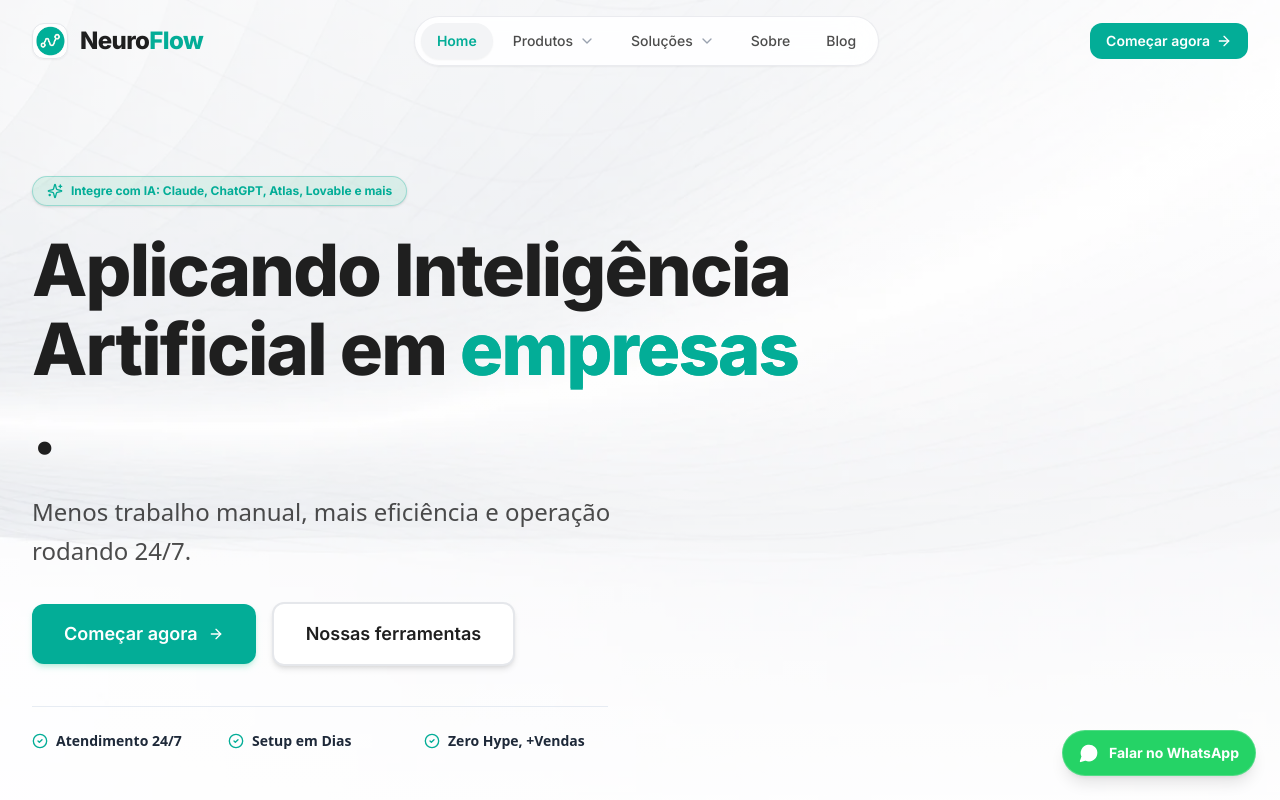
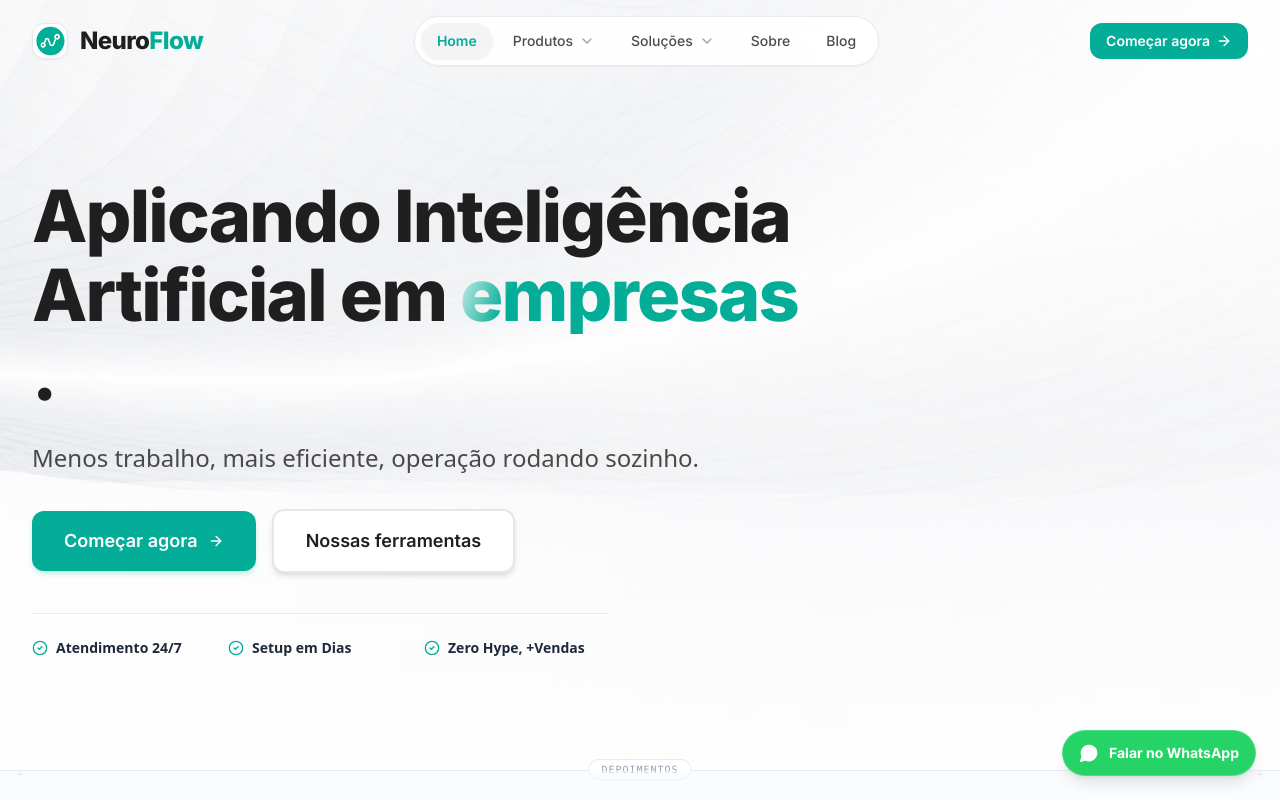
Before and after one commit to gdeschampss/neuroflowWebsite, a Next.js app: page / in a window 1280 px wide. Shown: the top 800 px of the page. Built offline with nearby package versions, Linux system fonts and the light colour scheme; a web font is replaced by a local one.

Commit message:
feat: add text-shimmer light sweep animation to 'empresas' in Hero section H1

```diff
--- a/app/globals.css
+++ b/app/globals.css
@@ -91,6 +91,33 @@
   }
 }
 
+/* Text Shimmer Effect (Inspired by @ibelick/components/text-shimmer) */
+@keyframes textShimmer {
+  0% {
+    background-position: 150% 0;
+  }
+  100% {
+    background-position: -150% 0;
+  }
+}
+
+.text-shimmer {
+  background: linear-gradient(
+    110deg,
+    #03AD97 0%,
+    #03AD97 40%,
+    #ffffff 50%,
+    #03AD97 60%,
+    #03AD97 100%
+  );
+  background-size: 200% 100%;
+  -webkit-background-clip: text;
+  background-clip: text;
+  color: transparent;
+  display: inline-block;
+  animation: textShimmer 2.2s infinite linear;
+}
+
 .animate-text-glow {
   display: inline-block;
   animation: textGlow 3.5s ease-in-out infinite;
--- a/components/home/Hero.tsx
+++ b/components/home/Hero.tsx
@@ -4,8 +4,7 @@ import React from 'react';
 import Image from 'next/image';
 import { motion } from 'framer-motion';
 import { Button, FORM_URL } from '@/components/ui/Button';
-import { CheckCircle2, Sparkles } from 'lucide-react';
-import { TextShimmer } from '@/components/ui/text-shimmer';
+import { CheckCircle2 } from 'lucide-react';
 
 export const Hero = () => {
   return (
@@ -20,38 +19,20 @@ export const Hero = () => {
           priority
         />
         {/* Subtle overlay gradient to ensure high readability */}
-        <div className="absolute inset-0 bg-gradient-to-b from-white/70 via-white/40 to-white/95" />
+        <div className="absolute inset-0 bg-gradient-to-b from-white/70 via-white/40 to-white/90" />
       </div>
 
       <div className="max-w-7xl mx-auto px-4 sm:px-6 lg:px-8 relative z-10 w-full">
         <div className="max-w-3xl flex flex-col items-start text-left">
 
-          {/* AbacatePay Inspired Top Pill Badge */}
-          <motion.div
-            initial={{ opacity: 0, y: 16 }}
-            animate={{ opacity: 1, y: 0 }}
-            transition={{ duration: 0.5 }}
-            className="inline-flex items-center gap-2 px-3.5 py-1.5 rounded-full bg-emerald-500/10 border border-[#03AD97]/30 text-[#03AD97] text-xs font-bold mb-6 shadow-sm"
-          >
-            <Sparkles className="w-4 h-4 text-[#03AD97]" />
-            <span>Integre com IA: Claude, ChatGPT, Atlas, Lovable e mais</span>
-          </motion.div>
-
-          {/* H1 Title with Text Shimmer on 'empresas' */}
+          {/* H1 Title */}
           <motion.h1
             initial={{ opacity: 0, y: 24 }}
             animate={{ opacity: 1, y: 0 }}
             transition={{ duration: 0.6, ease: [0.16, 1, 0.3, 1] }}
             className="text-4xl sm:text-6xl lg:text-7xl font-extrabold text-[#1F1F1F] tracking-tight leading-[1.1] mb-6"
           >
-            Aplicando Inteligência Artificial em{' '}
-            <TextShimmer
-              as="span"
-              duration={2.2}
-              className="font-extrabold [--base-color:#03AD97] [--base-gradient-color:#6ee7b7] text-[#03AD97]"
-            >
-              empresas
-            </TextShimmer>.
+            Aplicando Inteligência Artificial em <span className="text-shimmer">empresas</span>.
           </motion.h1>
 
           {/* H2 / Subtitle */}
@@ -61,7 +42,7 @@ export const Hero = () => {
             transition={{ duration: 0.6, delay: 0.12, ease: [0.16, 1, 0.3, 1] }}
             className="text-lg sm:text-2xl text-[#1F1F1F]/80 font-medium leading-relaxed mb-8 max-w-2xl font-sans"
           >
-            Menos trabalho manual, mais eficiência e operação rodando 24/7.
+            Menos trabalho, mais eficiente, operação rodando sozinho.
           </motion.p>
 
           {/* Action CTAs */}
@@ -80,7 +61,7 @@ export const Hero = () => {
           </motion.div>
 
           {/* Trust Badges */}
-          <div className="grid grid-cols-3 gap-3 pt-6 border-t border-slate-200/80 w-full max-w-xl">
+          <div className="grid grid-cols-3 gap-3 pt-6 border-t border-gray-200/80 w-full max-w-xl">
             <div className="flex items-center gap-2 text-xs sm:text-sm font-semibold text-gray-800 font-sans">
               <CheckCircle2 className="w-4 h-4 text-[#03AD97] shrink-0" />
               <span>Atendimento 24/7</span>
--- a/components/ui/text-shimmer.tsx
+++ /dev/null
@@ -1,53 +0,0 @@
-'use client';
-
-import React, { useMemo, type JSX } from 'react';
-import { motion } from 'framer-motion';
-import { cn } from '@/lib/utils';
-
-interface TextShimmerProps {
-  children: string;
-  as?: React.ElementType;
-  className?: string;
-  duration?: number;
-  spread?: number;
-}
-
-export function TextShimmer({
-  children,
-  as: Component = 'span',
-  className,
-  duration = 2,
-  spread = 2,
-}: TextShimmerProps) {
-  const MotionComponent = motion(Component as keyof JSX.IntrinsicElements);
-
-  const dynamicSpread = useMemo(() => {
-    return children.length * spread;
-  }, [children, spread]);
-
-  return (
-    <MotionComponent
-      className={cn(
-        'relative inline-block bg-[length:250%_100%,auto] bg-clip-text',
-        'text-transparent [--base-color:#03AD97] [--base-gradient-color:#6ee7b7]',
-        '[--bg:linear-gradient(90deg,#0000_calc(50%-var(--spread)),var(--base-gradient-color),#0000_calc(50%+var(--spread)))] [background-repeat:no-repeat,padding-box]',
-        className
-      )}
-      initial={{ backgroundPosition: '100% center' }}
-      animate={{ backgroundPosition: '0% center' }}
-      transition={{
-        repeat: Infinity,
-        duration,
-        ease: 'linear',
-      }}
-      style={
-        {
-          '--spread': `${dynamicSpread}px`,
-          backgroundImage: `var(--bg), linear-gradient(var(--base-color), var(--base-color))`,
-        } as React.CSSProperties
-      }
-    >
-      {children}
-    </MotionComponent>
-  );
-}
--- a/lib/utils.ts
+++ /dev/null
@@ -1,6 +0,0 @@
-import { clsx, type ClassValue } from 'clsx';
-import { twMerge } from 'tailwind-merge';
-
-export function cn(...inputs: ClassValue[]) {
-  return twMerge(clsx(inputs));
-}
```
